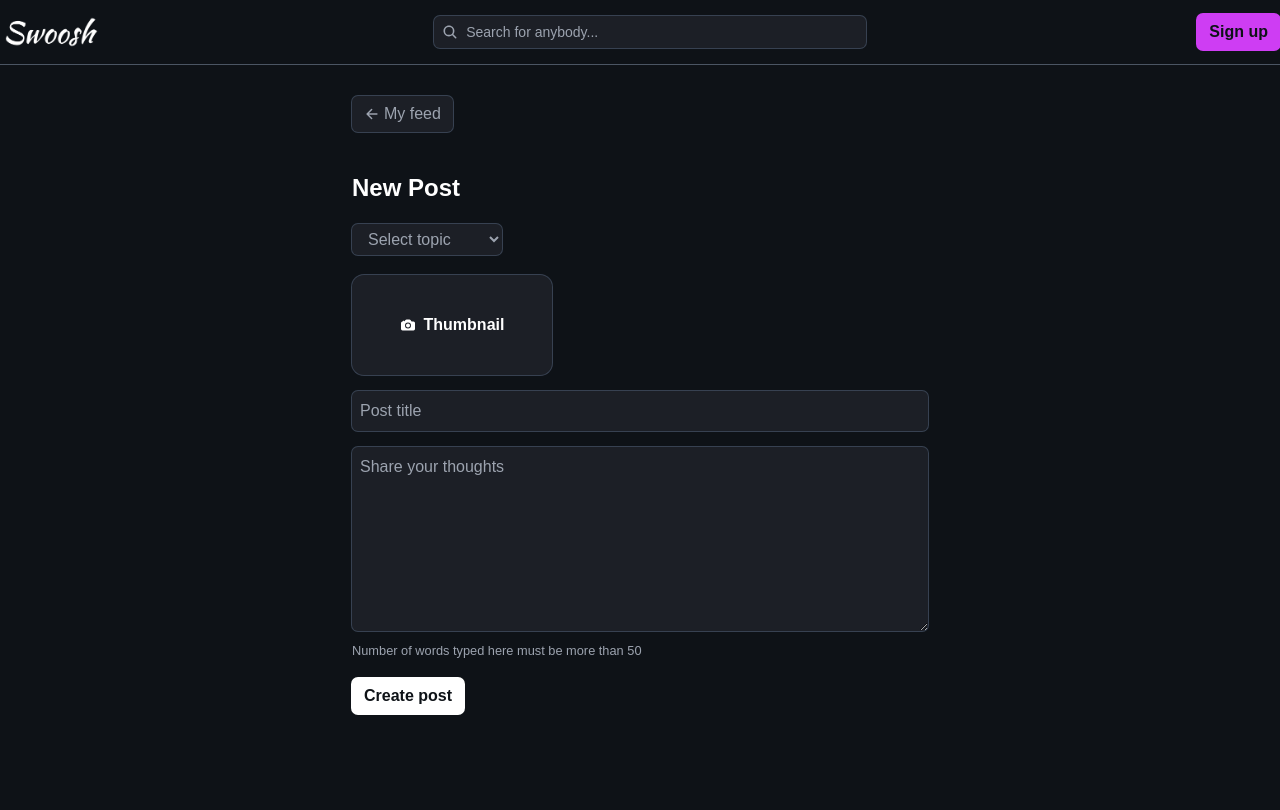
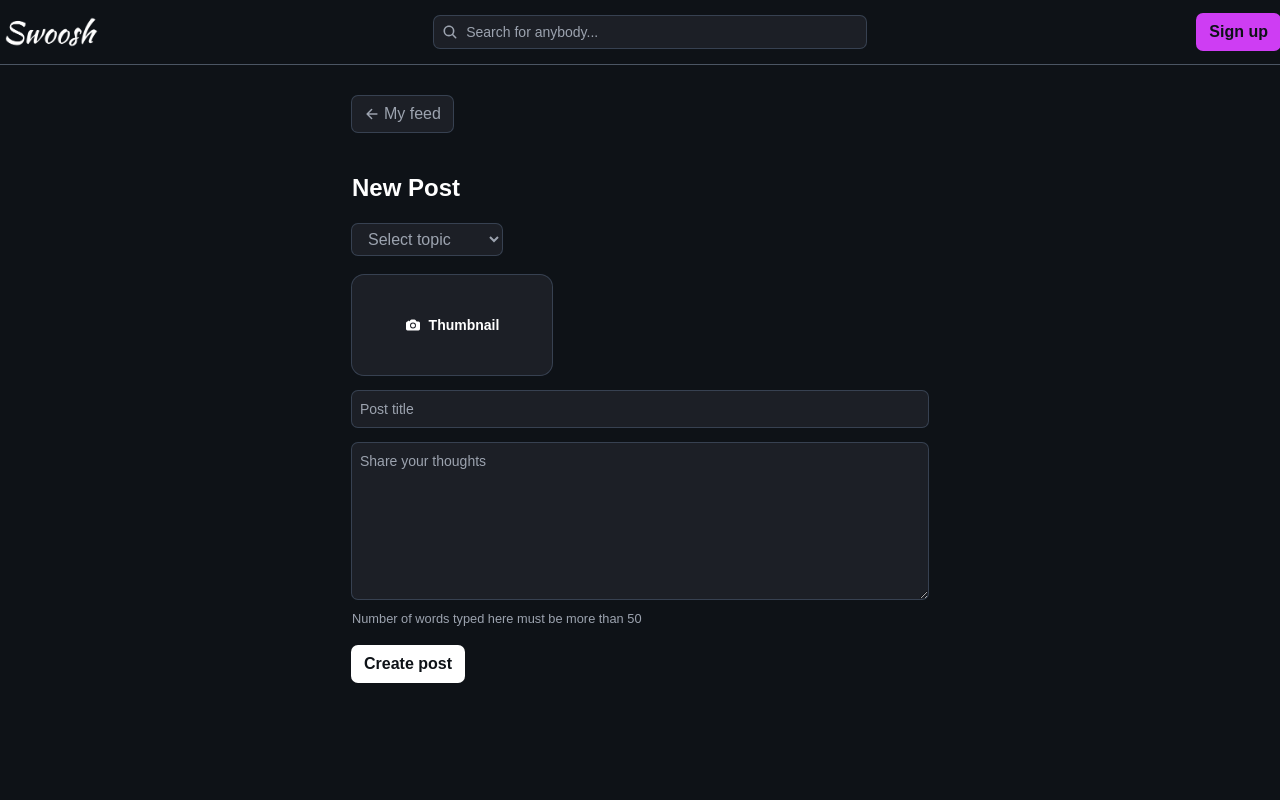
Before and after one commit to joeCodes05/niit-blog-app, a React (Create React App) app in the folder client/: page /post/create in a window 1280 px wide. Built offline with nearby package versions, Linux system fonts and the light colour scheme.

Commit message:
minor code update

```diff
--- a/client/src/pages/create.jsx
+++ b/client/src/pages/create.jsx
@@ -13,6 +13,7 @@ const CreatePost = () => {
   const [category, setCategory] = useState(state?.category || '');
   const [file, setFile] = useState(null);
   const [currentWordsTyped, setCurrentWordsTyped] = useState();
+  const [disabled, setDisabled] = useState(true);
 
   const inputRef = useRef(null);
 
@@ -56,11 +57,17 @@ const CreatePost = () => {
     const newText = e.target.value;
     const wordCount = newText.trim().split(/\s+/).length;
     setCurrentWordsTyped(wordCount)
+
+    if (wordCount >= 50) {
+      setDisabled(false);
+    } else {
+      setDisabled(true)
+    }
   }
 
   return (
     <>
-      <section className='my-24 text-white max-w-xl mx-auto lg:px-0 px-5'>
+      <section className='mt-24 mb-10 text-white max-w-xl mx-auto lg:px-0 px-5'>
         <div>
           <button onClick={() => navigator('/')} className='py-1.5 px-3 font-normal rounded-md bg-secondary ring-1 ring-gray-700 text-gray-400 duration-500 text-base flex gap-1 items-center outline-none'>
             <IoArrowBackOutline />
@@ -88,26 +95,27 @@ const CreatePost = () => {
                   <label htmlFor="imageUpload" className='w-[200px] h-[100px] overflow-hidden p-2 cursor-pointer rounded-xl ring-1 ring-gray-700 flex items-center justify-center bg-secondary'>
                     {file ? <img src={URL.createObjectURL(file)} width={'100%'} alt={file} /> : <div className="flex gap-2 items-center">
                       <IoCamera />
-                      <h3 className='text-white font-semibold'>Thumbnail</h3>
+                      <h3 className='text-white font-semibold text-sm'>Thumbnail</h3>
                     </div>}
                   </label>
                 </div>
               </div>
               <div>
-                <input type={'text'} className='p-2 outline-none rounded-md bg-secondary ring-1 w-full box-border ring-gray-700 text-white' placeholder={'Post title'} value={title} onChange={(e) => setTitle(e.target.value)} required />
+                <input type={'text'} className='p-2 text-sm outline-none rounded-md bg-secondary ring-1 w-full box-border ring-gray-700 text-white' placeholder={'Post title'} value={title} onChange={(e) => setTitle(e.target.value)} required />
               </div>
 
               <div>
                 <textarea value={content} onChange={(e) => {
                   setContent(e.target.value);
                   countWordsTyped(e)
-                }} name="postContent" id="postContent" cols="30" rows="7" placeholder='Share your thoughts' required className='p-2 rounded-md bg-secondary ring-1 ring-gray-700 w-full outline-none'></textarea>
+                }} name="postContent" id="postContent" cols="30" rows="7" placeholder='Share your thoughts' required className='p-2 rounded-md text-sm bg-secondary ring-1 ring-gray-700 w-full outline-none'></textarea>
                 {content.length >= 1 ? <small className='text-gray-400'>{currentWordsTyped} / 50 words typed.</small> : <small className='text-gray-400'>Number of words typed here must be more than 50</small>}
               </div>
 
               <div>
                 <WhiteButton
                   onClick={handleCreatePost}
+                  disabled={disabled}
                   text={'Create post'}
                 />
               </div>
```
